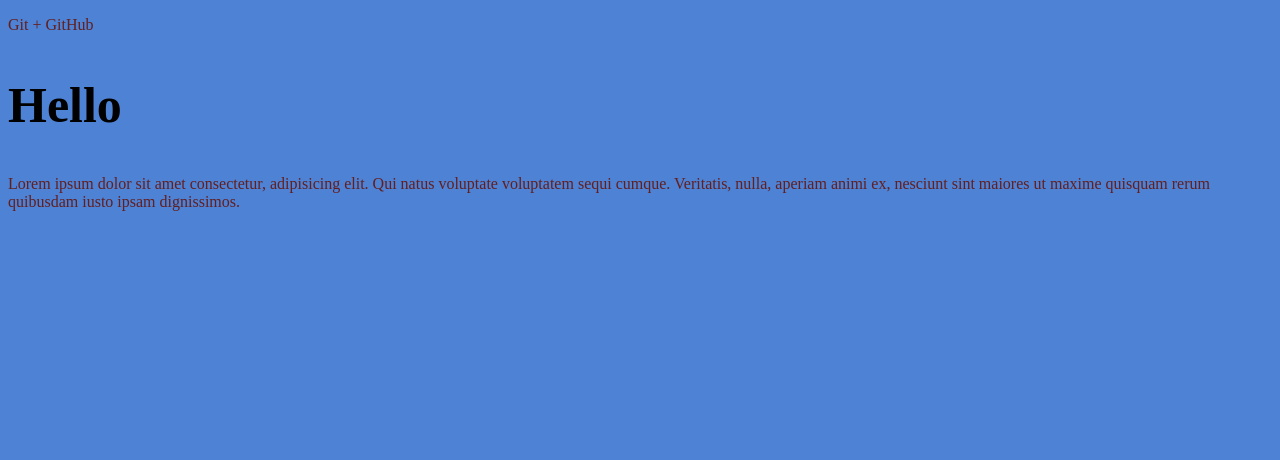
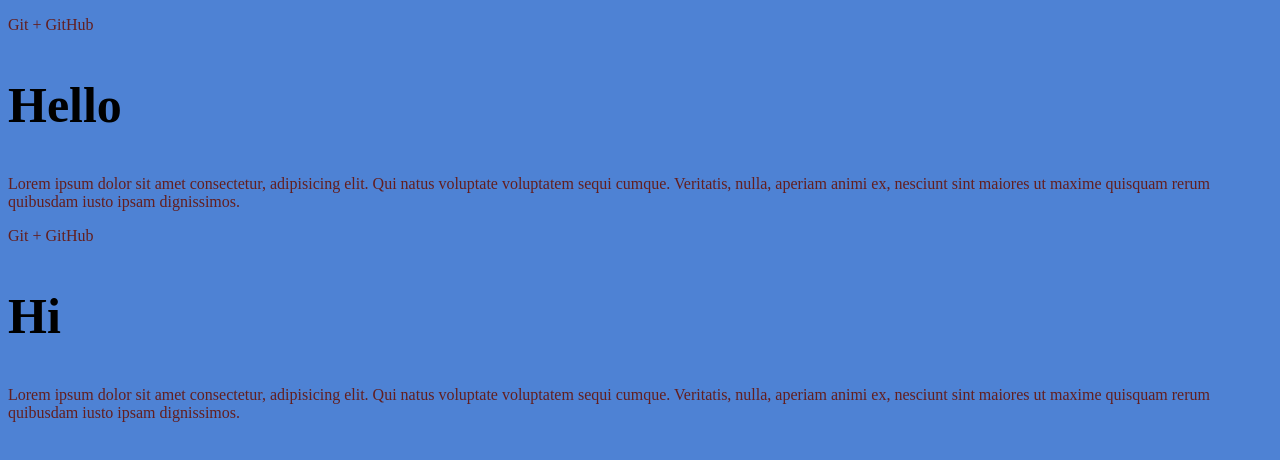
Before and after one commit to Tima279/gittest, a plain HTML site: page index.html in a window 1280 px wide. Drawn offline with Linux system fonts and the light colour scheme.

Commit message:
ABOUT branch

```diff
--- a/index.html
+++ b/index.html
@@ -11,5 +11,9 @@
     <p>Git + GitHub</p>
     <h2>Hello</h2>
     <p>Lorem ipsum dolor sit amet consectetur, adipisicing elit. Qui natus voluptate voluptatem sequi cumque. Veritatis, nulla, aperiam animi ex, nesciunt sint maiores ut maxime quisquam rerum quibusdam iusto ipsam dignissimos.</p>
+
+    <p>Git + GitHub</p>
+    <h2>Hi</h2>
+    <p>Lorem ipsum dolor sit amet consectetur, adipisicing elit. Qui natus voluptate voluptatem sequi cumque. Veritatis, nulla, aperiam animi ex, nesciunt sint maiores ut maxime quisquam rerum quibusdam iusto ipsam dignissimos.</p>
 </body>
 </html>
```
